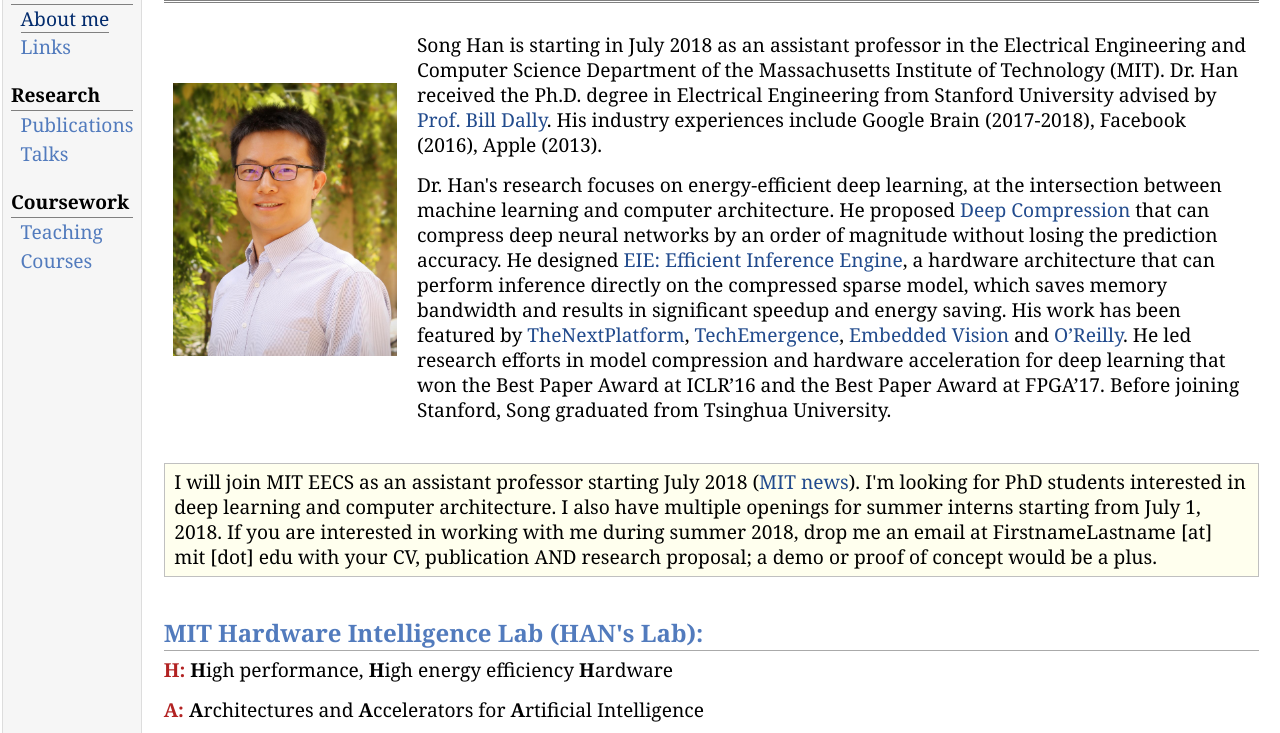
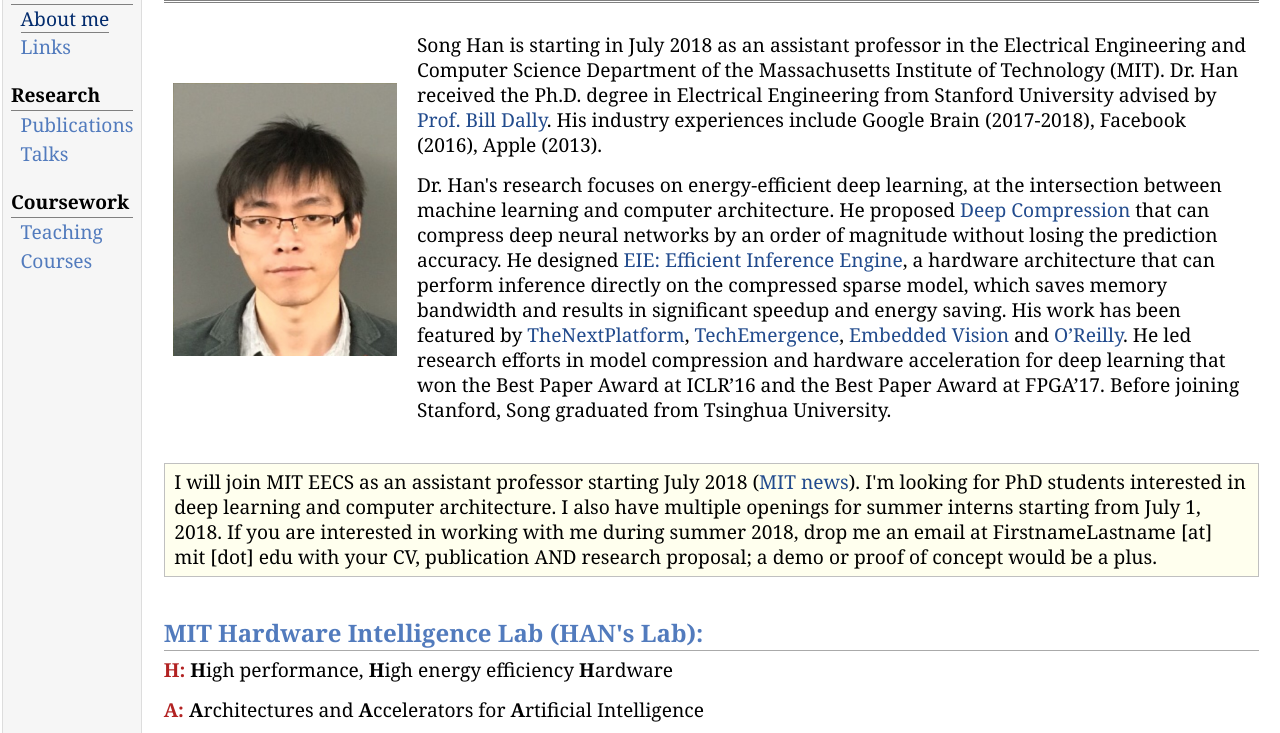
Before and after one commit to hjzuo/personal-page, a plain HTML site: page index.html in a window 1280 px wide. Shown: the part 57-790 px from the top of the page. Drawn offline with Linux system fonts and the light colour scheme.

Commit message:
pic edits

```diff
--- a/index.html
+++ b/index.html
@@ -25,7 +25,7 @@
 <h1>Song Han</h1>
 </div>
 <table class="imgtable"><tbody><tr><td>
-<img src="./Song Han_files/songhan.jpg" alt="songhan" width="224px" height="IMGLINKTARGET">&nbsp;</td>
+<img src="./Song Han_files/mypic.jpg" alt="songhan" width="224px" height="IMGLINKTARGET">&nbsp;</td>
 <td align="left"><p>Song Han is starting in July 2018 as an assistant professor in the Electrical Engineering and Computer Science Department of the Massachusetts Institute of Technology (MIT). Dr. Han received the Ph.D. degree in Electrical Engineering from Stanford University advised by <a href="http://cva.stanford.edu/billd_webpage_new.html">Prof. Bill Dally</a>.
 His industry experiences include Google Brain (2017-2018), Facebook (2016), Apple (2013).</p>
 <p>Dr. Han's research focuses on energy-efficient deep learning, at the intersection between machine learning and computer architecture. He proposed <a href="https://arxiv.org/pdf/1510.00149v5.pdf/">Deep Compression</a> that can compress deep neural networks by an order of magnitude without losing the prediction accuracy. He designed <a href="https://arxiv.org/pdf/1602.01528v2.pdf">EIE: Efficient Inference Engine</a>, a hardware architecture that can perform inference directly on the compressed sparse model, which saves memory bandwidth and results in significant speedup and energy saving.  His work has been featured by <a href="http://www.nextplatform.com/2015/12/08/emergent-chip-vastly-accelerates-deep-neural-networks">TheNextPlatform</a>, <a href="http://techemergence.com/a-limitless-pill-for-deep-neural-networks/">TechEmergence</a>, <a href="http://www.embedded-vision.com/industry-analysis/blog/seeing-dark-and-efficiently">Embedded Vision</a> and <a href="https://www.oreilly.com/ideas/compressed-representations-in-the-age-of-big-data">O’Reilly</a>. He led research efforts in model compression and hardware acceleration for deep learning that won the Best Paper Award at ICLR’16 and&nbsp;the Best Paper Award at FPGA’17. Before joining Stanford, Song graduated from Tsinghua University.</p>
```
Also changed, not shown: Song Han_files/mypic.jpg (added), Song Han_files/songhan.jpg (deleted).
